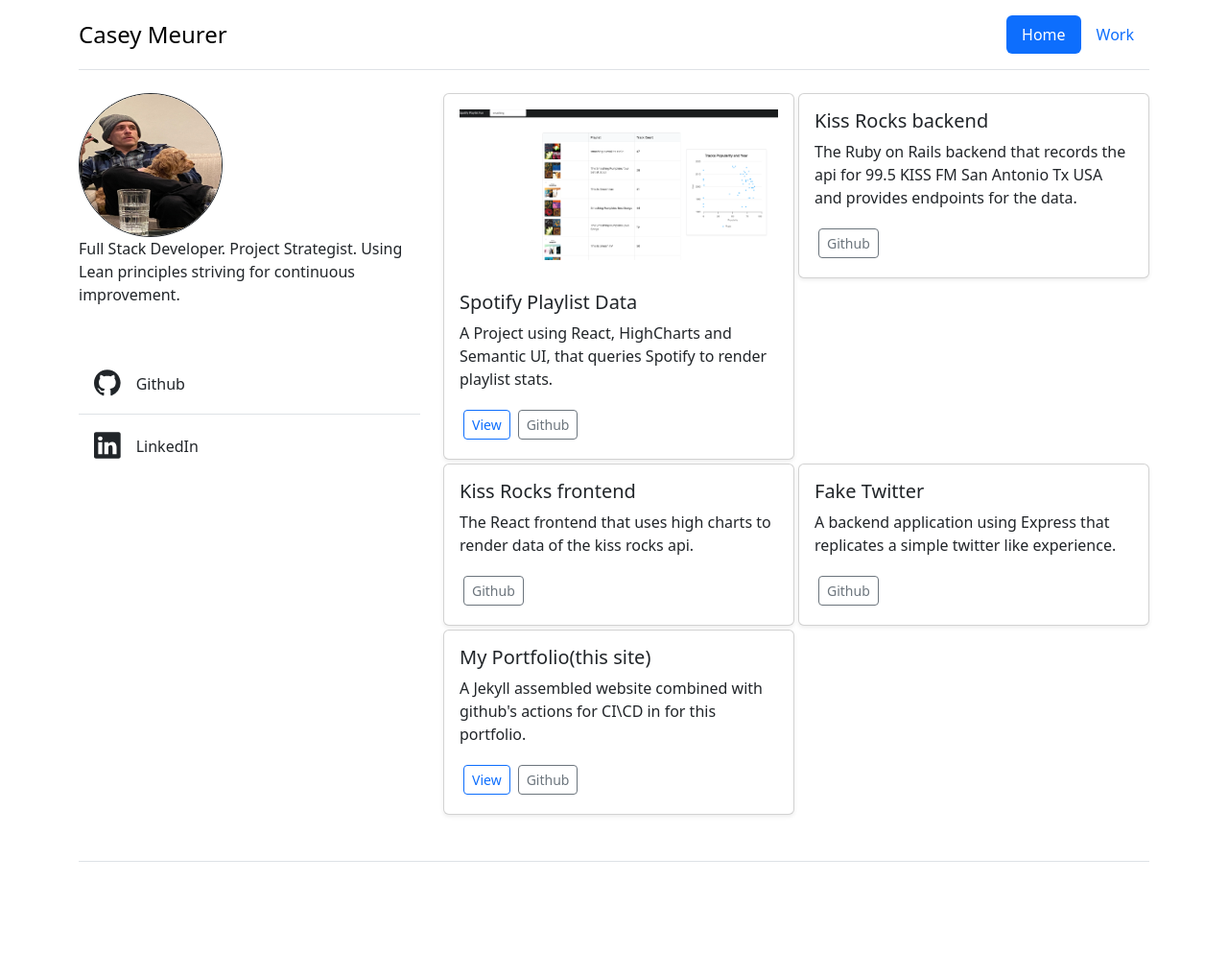
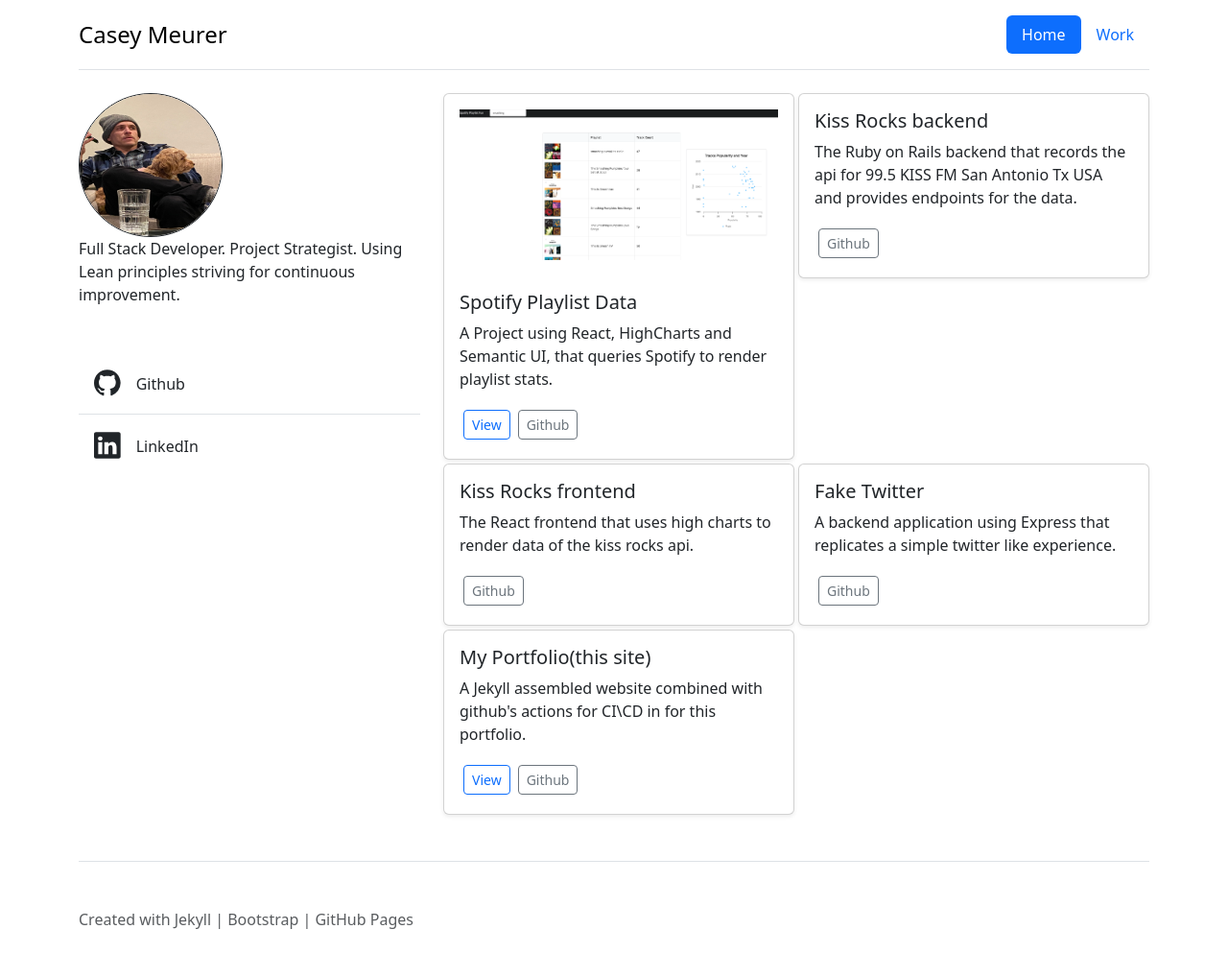
Before and after one commit to Meerkat81/my_portfolio, a Jekyll site: the page built from index.html, in a window 1280 px wide. Shown: the whole page at 96% size. Built offline with Jekyll 4.4.1, drawn with Linux system fonts in a browser that asks for light colours; before the commit the page ends 994 px from its top, so only the background shows below that.

Commit message:
add text to footer

```diff
--- a/_layouts/default.html
+++ b/_layouts/default.html
@@ -15,7 +15,9 @@
     <div class="container">
       {% include header.html %}
       <div class="body">{{ content }}</div>
-      <footer class="pt-5 my-5 text-body-secondary border-top"></footer>
+      <footer class="pt-5 my-5 text-body-secondary border-top">
+        Created with Jekyll | Bootstrap | GitHub Pages
+      </footer>
     </div>
 
     <script
```
